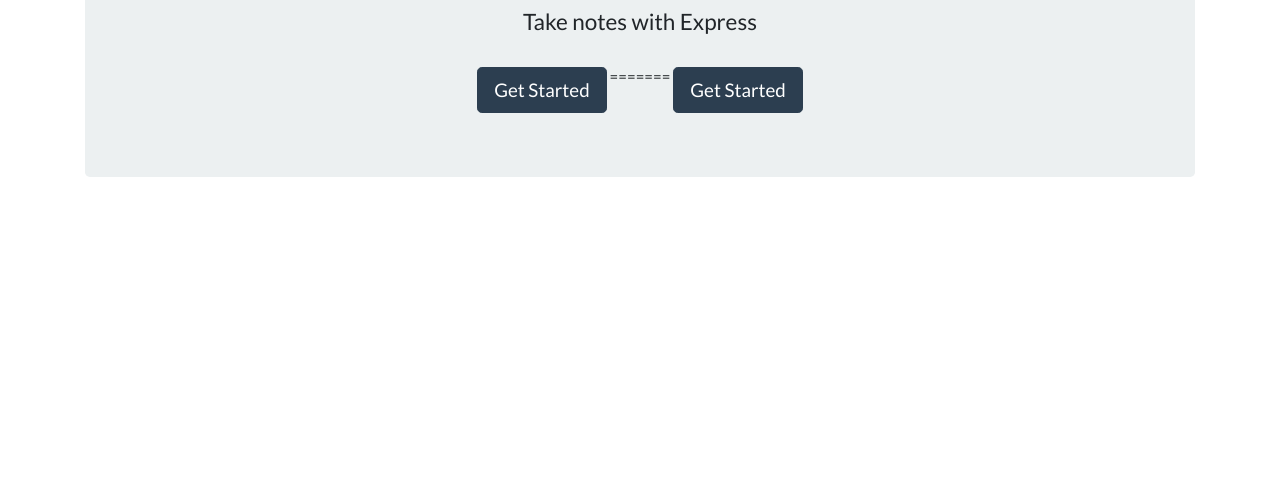
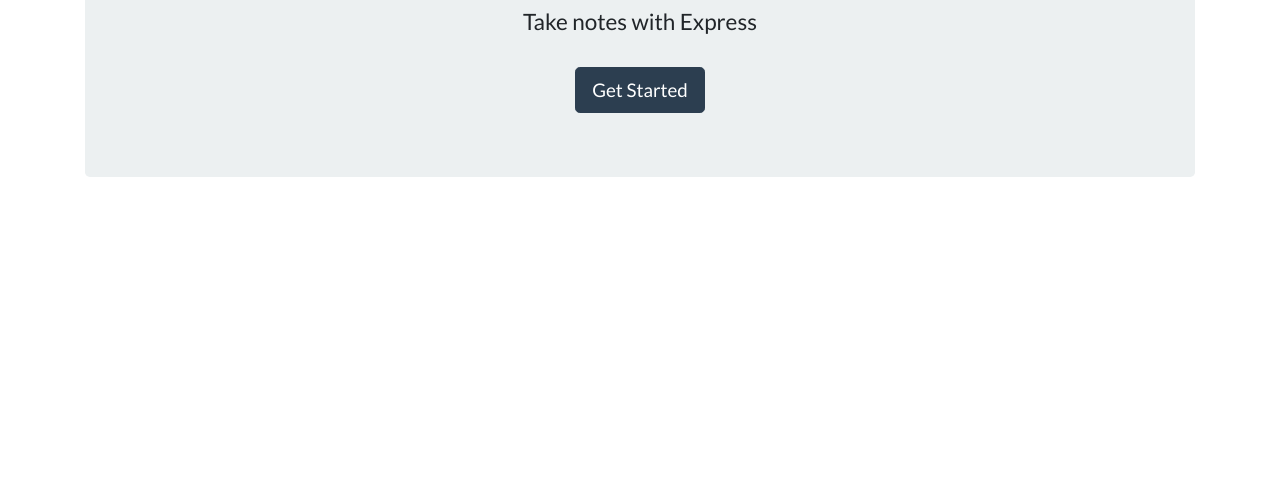
Before and after one commit to jaysmith13/Note-Taker-express-js, a website: page index.html in a window 1280 px wide. Shown: the part 298-800 px from the top of the page. Drawn offline with nearby package versions, Linux system fonts and the light colour scheme; no server answers.

Commit message:
Update index.html
error fix

```diff
--- a/index.html
+++ b/index.html
@@ -20,8 +20,6 @@
       <h4 class="mt-4">Take notes with Express</h4>
 
       <a class="btn btn-primary btn-lg mt-4" href="./public/notes.html" role="button">Get Started</a>
-=======
-      <a class="btn btn-primary btn-lg mt-4" href="./notes.html" role="button">Get Started</a>
 
     </div>
   </div>
```
